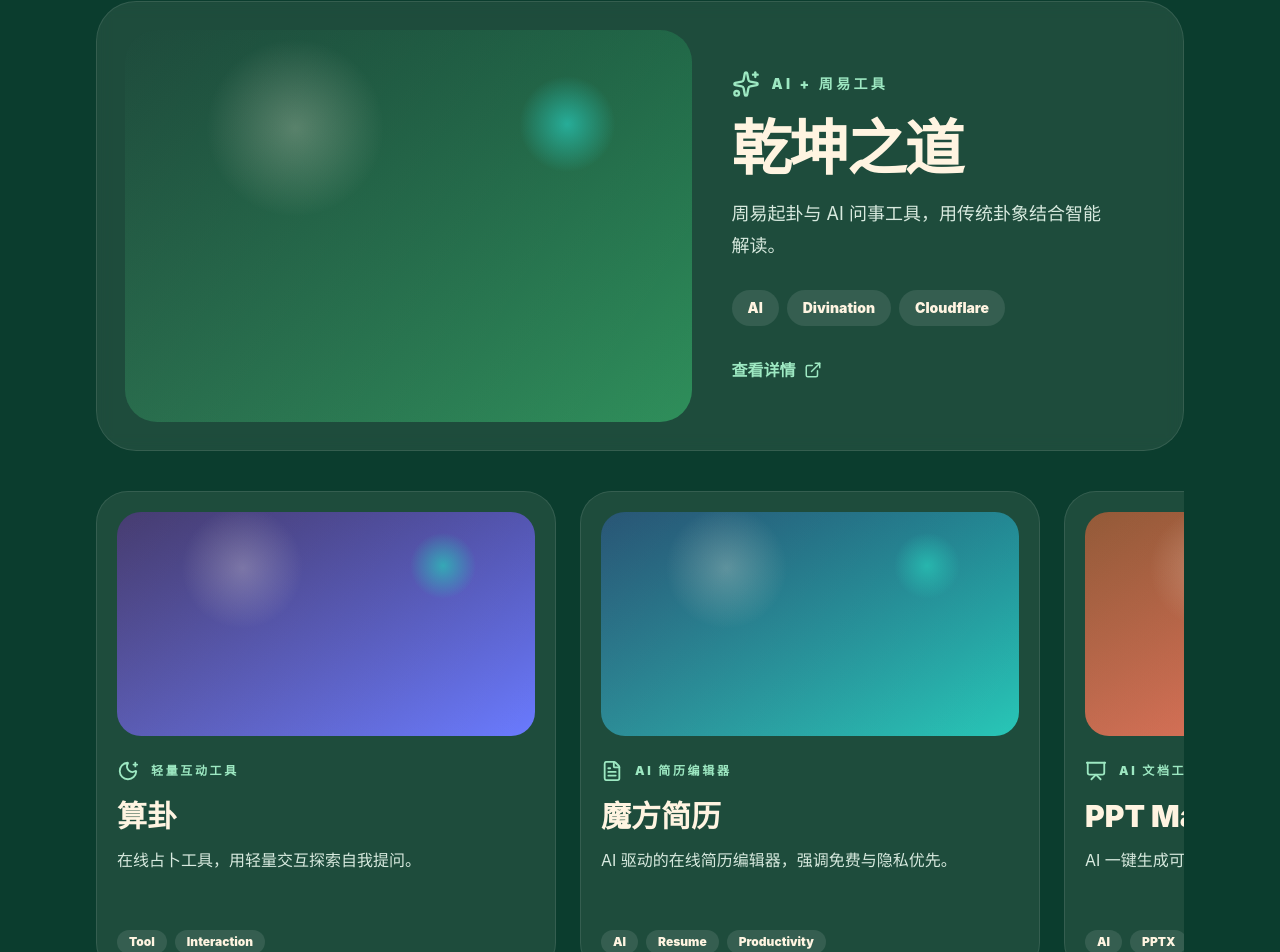
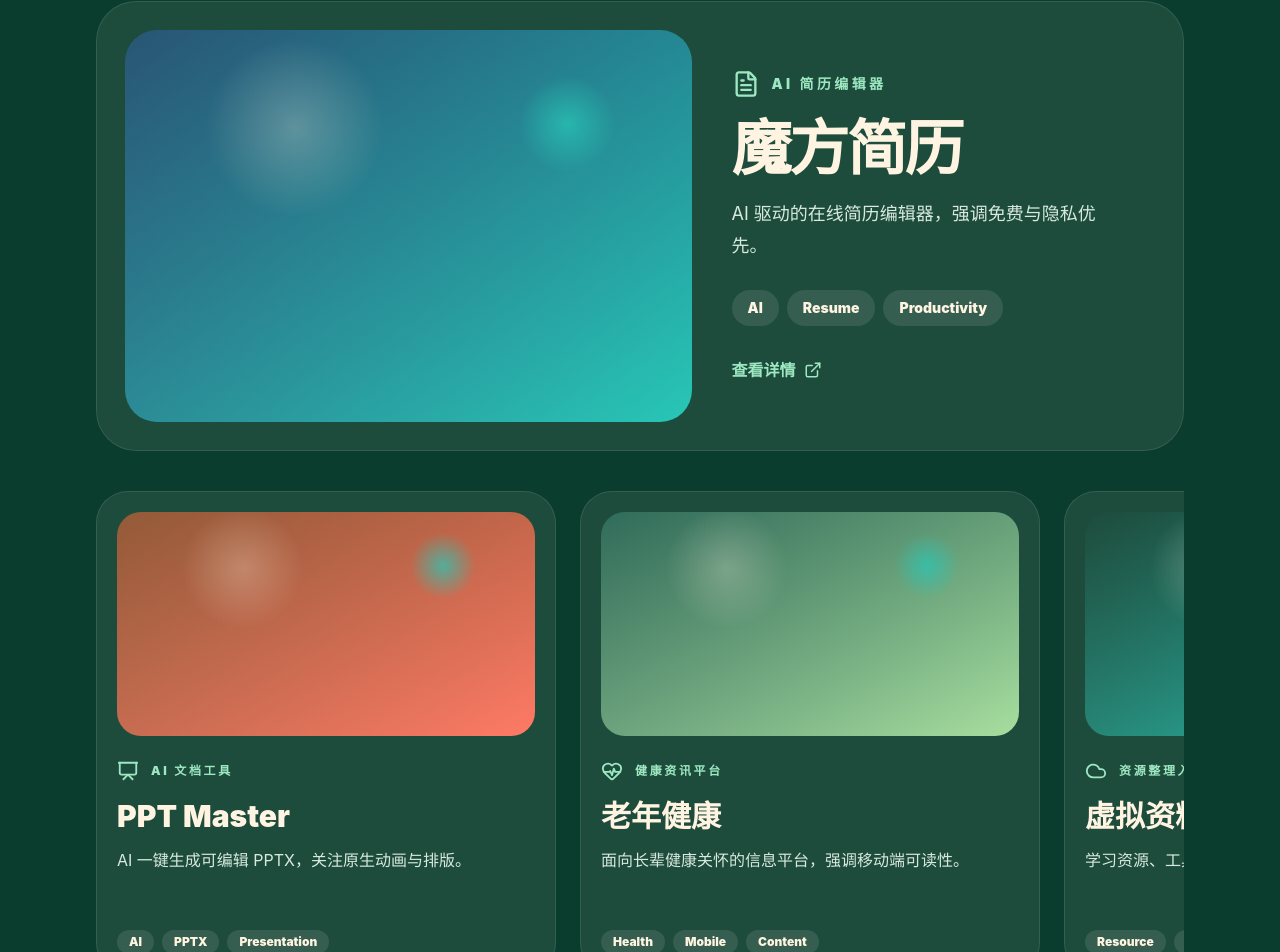
Before and after one commit to zaz52/-, a React (Vite) app: page / in a window 1280 px wide. Shown: the part 2017-2969 px from the top of the page. Built offline with nearby package versions, Linux system fonts and the light colour scheme.

Commit message:
Remove duplicate divination projects

```diff
--- a/src/data/projects.ts
+++ b/src/data/projects.ts
@@ -1,25 +1,6 @@
-import { Cloud, FileText, HeartPulse, MoonStar, Presentation, Sparkles } from 'lucide-react';
+import { Cloud, FileText, HeartPulse, Presentation } from 'lucide-react';
 
 export const projects = [
-  {
-    icon: Sparkles,
-    name: '乾坤之道',
-    type: 'AI + 周易工具',
-    description: '周易起卦与 AI 问事工具，用传统卦象结合智能解读。',
-    href: 'https://yulesuangua.pages.dev/',
-    tags: ['AI', 'Divination', 'Cloudflare'],
-    featured: true,
-    palette: 'emerald',
-  },
-  {
-    icon: MoonStar,
-    name: '算卦',
-    type: '轻量互动工具',
-    description: '在线占卜工具，用轻量交互探索自我提问。',
-    href: 'https://suanguan.netlify.app/',
-    tags: ['Tool', 'Interaction'],
-    palette: 'violet',
-  },
   {
     icon: FileText,
     name: '魔方简历',
```
Also changed, not shown: 1 other file (tests, documents, lock files or other folders).
